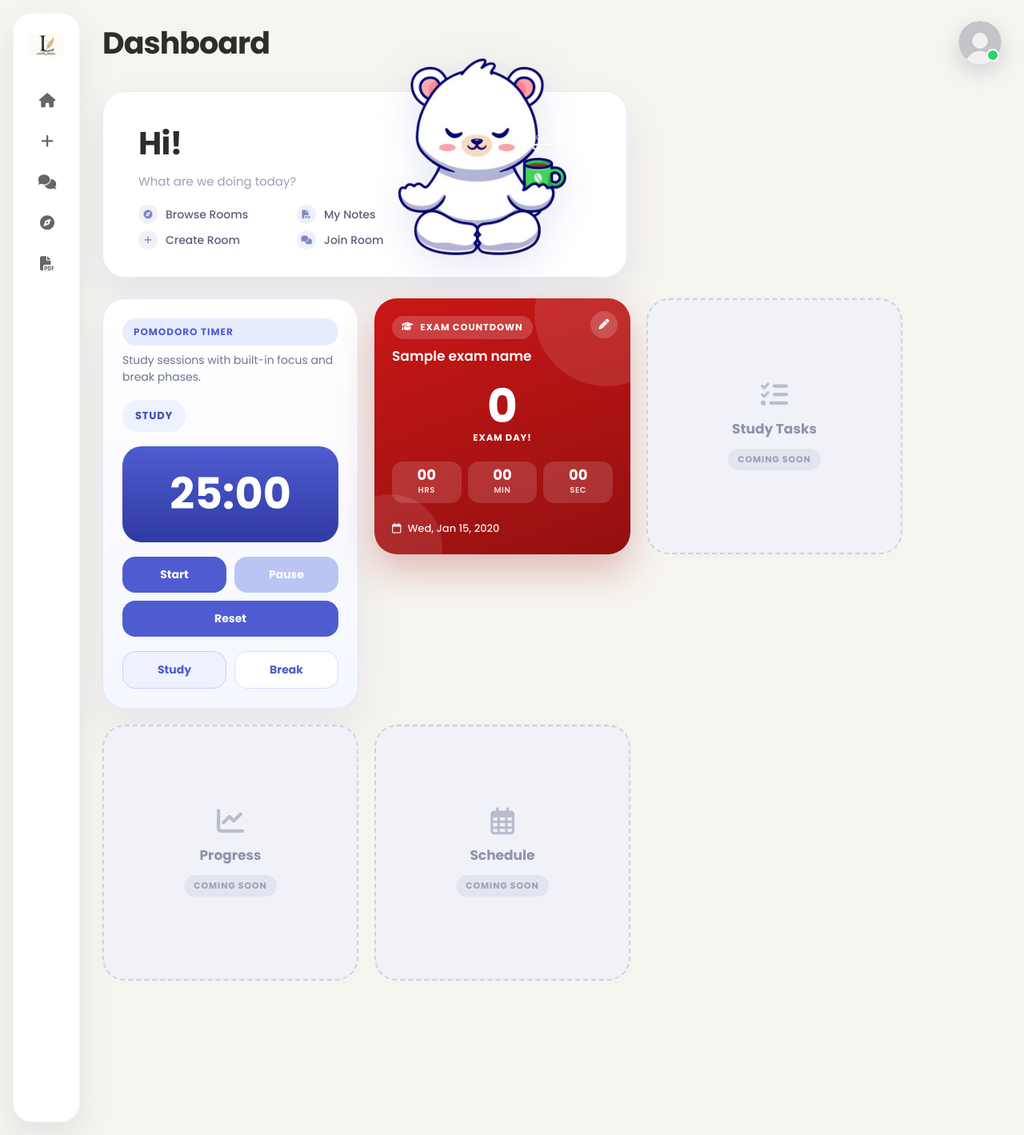
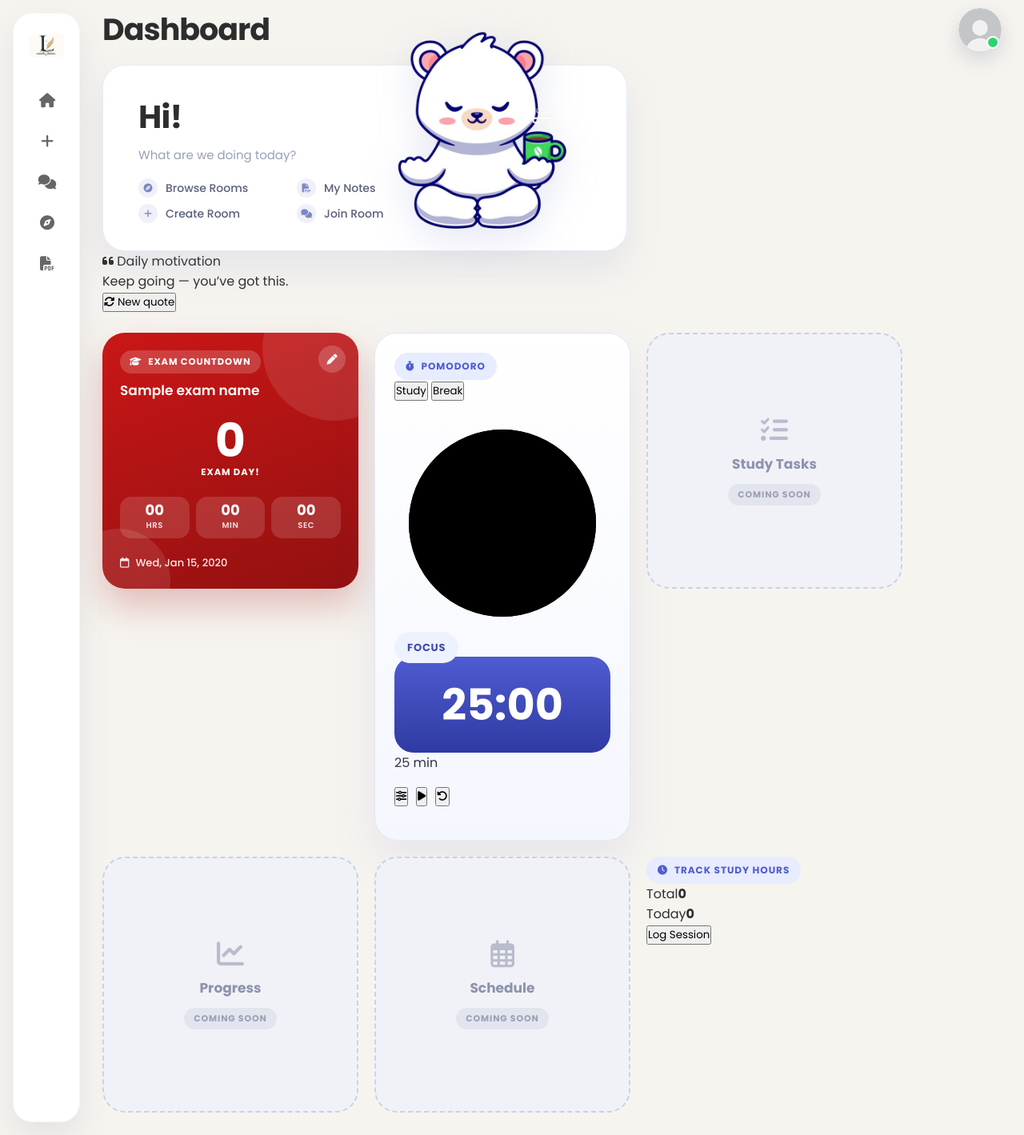
Before and after one commit to 027vibhu/AI39B_Group2_-study-group-platform-, a Flask app: template app/templates/dashboard.html in a window 1280 px wide. Shown: the whole page at 80% size. Run offline with Flask 3, Linux system fonts and the light colour scheme; the template is opened without the code that fills it: most values are stand-ins (such as "Sample title", 1, 10 or a date in 2020); parts of the project's set-up code (start-up, migrations or seed data) failed here and were passed over.

Commit message:
Add Study Hours widget to dashboard

```diff
--- a/app/templates/dashboard.html
+++ b/app/templates/dashboard.html
@@ -10,6 +10,7 @@
 
 {% block content %}
 <section class="dashboard">
+  <div class="welcome-row">
   <div class="welcome-card">
     <div class="welcome-text">
       <h1 class="welcome-hi">Hi{% if current_user %}, {{ current_user.first_name or current_user.username }}{% endif %}!</h1>
@@ -38,25 +39,17 @@
     <img class="welcome-mascot" src="{{ url_for('static', filename='images/bear_icon.jpg') }}" alt="" aria-hidden="true">
   </div>
 
+    <article class="quote-card" id="quoteCard">
+      <span class="quote-badge"><i class="fa-solid fa-quote-left"></i> Daily motivation</span>
+      <p class="quote-text" id="quoteText">Loading a little motivation…</p>
+      <button type="button" class="quote-refresh" id="quoteRefresh" aria-label="Show another quote">
+        <i class="fa-solid fa-rotate"></i>
+        <span>New quote</span>
+      </button>
+    </article>
+  </div>
+
   <div class="dash-grid">
-    <article class="pomodoro-timer">
-      <div class="pomodoro-header">
-        <span class="pomodoro-badge">Pomodoro Timer</span>
-        <p class="pomodoro-subtitle">Study sessions with built-in focus and break phases.</p>
-      </div>
-      <div class="pomodoro-state" id="pomodoroState" role="status" aria-live="polite">Study</div>
-      <div class="pomodoro-display" id="pomodoroDisplay" aria-live="polite">25:00</div>
-      <div class="pomodoro-controls">
-        <button type="button" class="pomodoro-btn" id="pomodoroStart">Start</button>
-        <button type="button" class="pomodoro-btn" id="pomodoroPause">Pause</button>
-        <button type="button" class="pomodoro-btn" id="pomodoroReset">Reset</button>
-      </div>
-      <div class="pomodoro-modes">
-        <button type="button" class="mode-btn active" data-mode="study">Study</button>
-        <button type="button" class="mode-btn" data-mode="break">Break</button>
-      </div>
-    </article>
-
     <article class="exam-countdown" id="examCountdown" data-exam-date="{{ exam_date }}" data-exam-name="{{ exam_name if exam_name else 'Final Exams' }}">
       <button type="button" class="exam-edit-btn" id="examEditBtn" aria-label="Edit exam title and date">
         <i class="fa-solid fa-pen"></i>
@@ -80,6 +73,46 @@
       <div class="exam-date-line"><i class="fa-regular fa-calendar"></i> <span id="examDateText"></span></div>
     </article>
 
+    <article class="pomodoro-timer" id="pomodoroCard" data-mode="study">
+      <div class="pomodoro-top">
+        <span class="pomodoro-badge"><i class="fa-solid fa-stopwatch"></i> Pomodoro</span>
+        <div class="pomodoro-segment" role="tablist" aria-label="Timer mode">
+          <button type="button" class="seg-btn active" data-mode="study" role="tab" aria-selected="true">Study</button>
+          <button type="button" class="seg-btn" data-mode="break" role="tab" aria-selected="false">Break</button>
+          <span class="seg-thumb" aria-hidden="true"></span>
+        </div>
+      </div>
+
+      <div class="pomodoro-dial" id="pomodoroDial">
+        <svg class="pomodoro-ring" viewBox="0 0 120 120" aria-hidden="true">
+          <circle class="ring-track" cx="60" cy="60" r="52"></circle>
+          <circle class="ring-progress" id="pomodoroRing" cx="60" cy="60" r="52"></circle>
+        </svg>
+        <div class="pomodoro-dial-center">
+          <span class="pomodoro-state" id="pomodoroState" role="status" aria-live="polite">Focus</span>
+          <span class="pomodoro-display" id="pomodoroDisplay" aria-live="polite">25:00</span>
+          <span class="pomodoro-minutes" id="pomodoroMinutes">25 min</span>
+        </div>
+      </div>
+
+      <div class="pomodoro-controls">
+        <button type="button" class="pomo-ctrl pomo-edit" id="pomodoroEdit" aria-label="Edit focus and break durations">
+          <i class="fa-solid fa-sliders"></i>
+        </button>
+        <button type="button" class="pomo-ctrl pomo-toggle" id="pomodoroToggle" aria-label="Start timer">
+          <i class="fa-solid fa-play"></i>
+        </button>
+        <button type="button" class="pomo-ctrl pomo-reset" id="pomodoroReset" aria-label="Reset timer">
+          <i class="fa-solid fa-rotate-left"></i>
+        </button>
+      </div>
+
+      <div class="pomo-dots" aria-hidden="true">
+        <span class="pomo-dot active" data-mode="study"></span>
+        <span class="pomo-dot" data-mode="break"></span>
+      </div>
+    </article>
+
     <article class="dash-placeholder">
       <i class="fa-solid fa-list-check dash-placeholder-icon"></i>
       <span class="dash-placeholder-title">Study Tasks</span>
@@ -96,6 +129,15 @@
       <i class="fa-regular fa-calendar-days dash-placeholder-icon"></i>
       <span class="dash-placeholder-title">Schedule</span>
       <span class="dash-placeholder-tag">Coming soon</span>
+    </article>
+
+    <article class="study-hours-widget">
+      <span class="pomodoro-badge"><i class="fa-solid fa-clock"></i> Track Study Hours</span>
+      <div class="study-stats">
+        <div class="stat"><span>Total</span><strong id="totalHours">0</strong></div>
+        <div class="stat"><span>Today</span><strong id="todayHours">0</strong></div>
+      </div>
+      <button type="button" class="pomo-ctrl" id="logHoursBtn">Log Session</button>
     </article>
   </div>
 </section>
@@ -115,6 +157,26 @@
       <div class="exam-modal-actions">
         <button type="button" class="exam-btn exam-btn-ghost" id="examCancelBtn">Cancel</button>
         <button type="submit" class="exam-btn exam-btn-primary">Save</button>
+      </div>
+    </form>
+  </div>
+</div>
+
+<div class="exam-modal-overlay pomo-modal" id="pomodoroModal" aria-hidden="true">
+  <div class="exam-modal" role="dialog" aria-modal="true" aria-labelledby="pomodoroModalTitle">
+    <h3 class="exam-modal-title" id="pomodoroModalTitle">Timer settings</h3>
+    <form id="pomodoroForm">
+      <label class="exam-field">
+        <span>Focus length (minutes)</span>
+        <input type="number" id="pomodoroFocusInput" name="focus" min="1" max="60" step="1" inputmode="numeric" required>
+      </label>
+      <label class="exam-field">
+        <span>Break length (minutes)</span>
+        <input type="number" id="pomodoroBreakInput" name="break" min="1" max="60" step="1" inputmode="numeric" required>
+      </label>
+      <div class="exam-modal-actions">
+        <button type="button" class="exam-btn exam-btn-ghost" id="pomodoroCancelBtn">Cancel</button>
+        <button type="submit" class="exam-btn pomo-btn-primary">Save</button>
       </div>
     </form>
   </div>
@@ -286,4 +348,5 @@
   })();
 </script>
 <script src="{{ url_for('static', filename='js/pomodoro.js') }}"></script>
+<script src="{{ url_for('static', filename='js/motivation.js') }}"></script>
 {% endblock %}
```
